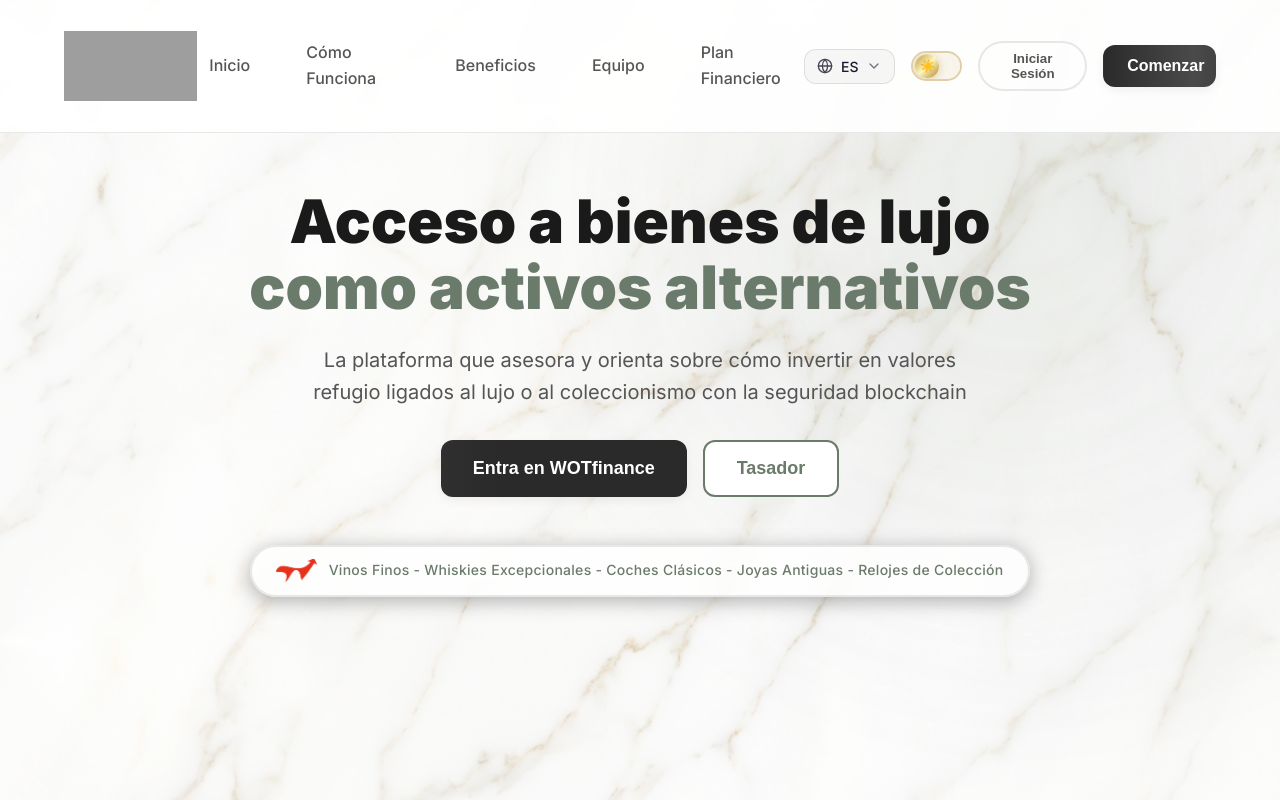
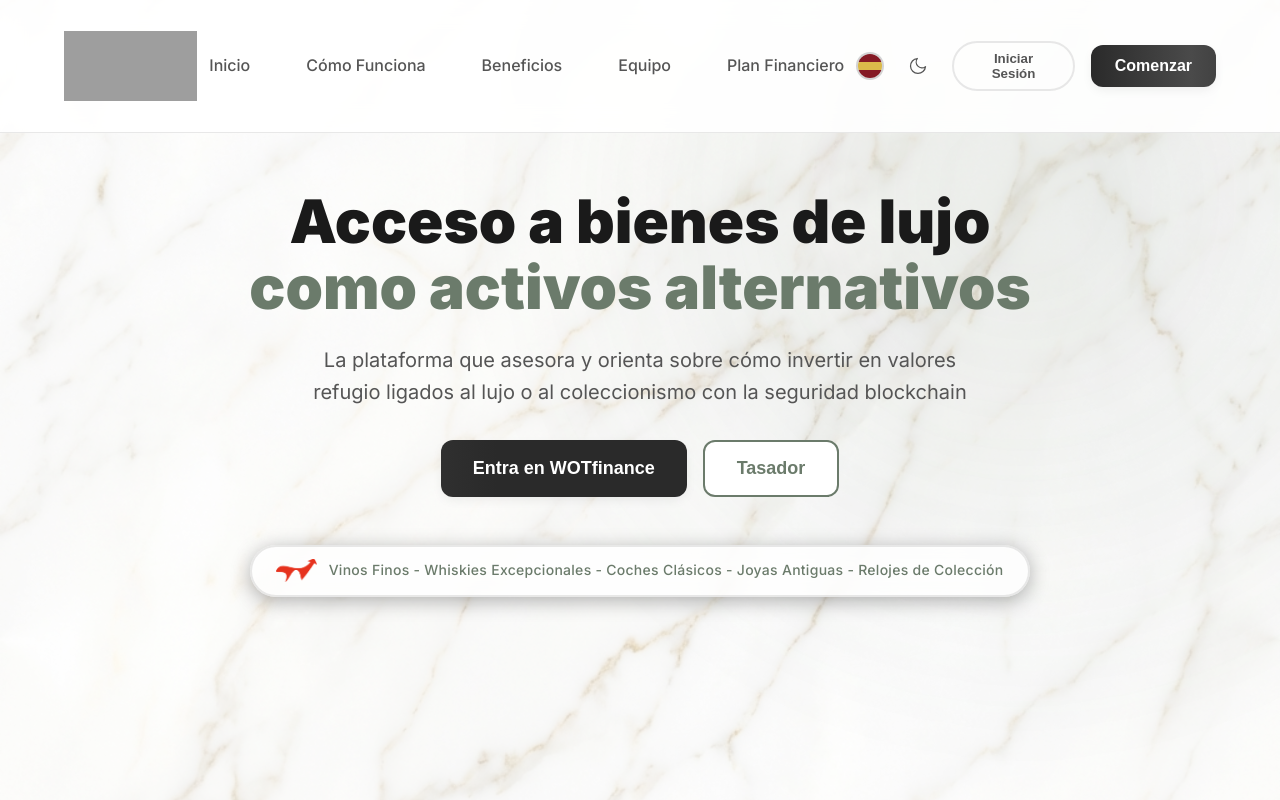
Before and after one commit to angelwotfinance/wotFinance, a React (Vite) app: page / in a window 1280 px wide. Shown: the top 800 px of the page. Built offline with nearby package versions, Linux system fonts and the light colour scheme; grey boxes are pictures that could not be loaded.

Commit message:
barra superior

```diff
--- a/src/components/LanguageSelector.css
+++ b/src/components/LanguageSelector.css
@@ -1,73 +1,67 @@
-/* Language Selector Styles */
+/* Language Selector - Minimalist Circular Flags */
 
 .language-selector {
     position: relative;
     z-index: 100;
 }
 
-/* Selector Button */
-.language-selector-btn {
+/* Main Button - Just a circular flag */
+.language-btn {
     display: flex;
     align-items: center;
-    gap: 0.5rem;
-    padding: 0.5rem 0.75rem;
-    border-radius: 0.75rem;
-    border: 1px solid rgba(255, 255, 255, 0.15);
-    background: rgba(255, 255, 255, 0.05);
+    justify-content: center;
+    padding: 0;
+    border: none;
+    background: transparent;
     cursor: pointer;
-    transition: all 0.2s ease;
-    font-family: inherit;
+    transition: transform var(--transition-fast);
 }
 
-.language-selector.light .language-selector-btn {
-    border-color: rgba(0, 0, 0, 0.1);
-    background: rgba(0, 0, 0, 0.03);
-    color: #1a1a2e;
+.language-btn:hover {
+    transform: scale(1.1);
 }
 
-.language-selector.dark .language-selector-btn {
-    border-color: rgba(255, 255, 255, 0.15);
-    background: rgba(255, 255, 255, 0.05);
-    color: #ffffff;
+/* Circular Flag Style */
+.flag-circle {
+    display: flex;
+    align-items: center;
+    justify-content: center;
+    width: 28px;
+    height: 28px;
+    border-radius: 50%;
+    background: rgba(0, 0, 0, 0.1);
+    border: 2px solid var(--metallic-border);
+    filter: saturate(0.6) brightness(0.95);
+    transition: all var(--transition-fast);
+    overflow: hidden;
 }
 
-.language-selector-btn:hover {
-    border-color: var(--color-gold, #d4af37);
-    background: rgba(212, 175, 55, 0.1);
+.flag-svg {
+    width: 100%;
+    height: 100%;
+    object-fit: cover;
 }
 
-/* Icons */
-.globe-icon {
-    width: 1rem;
-    height: 1rem;
-    opacity: 0.8;
-}
-
-.chevron-icon {
-    width: 1rem;
-    height: 1rem;
-    opacity: 0.6;
-    transition: transform 0.2s ease;
-}
-
-.chevron-icon.rotated {
-    transform: rotate(180deg);
-}
-
-.language-code {
-    font-weight: 500;
-    font-size: 0.875rem;
+.language-btn:hover .flag-circle,
+.language-option:hover .flag-circle {
+    filter: saturate(1) brightness(1);
+    border-color: var(--accent-color);
+    box-shadow: 0 2px 8px rgba(107, 123, 107, 0.3);
 }
 
 /* Dropdown */
 .language-dropdown {
     position: absolute;
     right: 0;
-    top: calc(100% + 0.5rem);
-    width: 12rem;
-    border-radius: 0.75rem;
-    overflow: hidden;
-    box-shadow: 0 10px 40px rgba(0, 0, 0, 0.2);
+    top: calc(100% + 8px);
+    display: flex;
+    gap: 6px;
+    padding: 8px;
+    border-radius: 20px;
+    background: var(--glass-bg);
+    backdrop-filter: var(--glass-blur);
+    border: 1px solid var(--metallic-border);
+    box-shadow: var(--shadow-lg);
     animation: dropdownFadeIn 0.2s ease;
 }
 
@@ -83,79 +77,33 @@
     }
 }
 
-.language-selector.light .language-dropdown {
-    background: #ffffff;
-    border: 1px solid rgba(0, 0, 0, 0.1);
-}
-
-.language-selector.dark .language-dropdown {
-    background: #1a1a2e;
-    border: 1px solid rgba(255, 255, 255, 0.1);
-}
-
 /* Language Option */
 .language-option {
     display: flex;
     align-items: center;
-    gap: 0.75rem;
-    width: 100%;
-    padding: 0.75rem 1rem;
+    justify-content: center;
+    padding: 0;
     border: none;
     background: transparent;
     cursor: pointer;
-    transition: all 0.15s ease;
-    text-align: left;
-    font-family: inherit;
+    transition: transform var(--transition-fast);
 }
 
-.language-selector.light .language-option {
-    color: #1a1a2e;
+.language-option:hover {
+    transform: scale(1.15);
 }
 
-.language-selector.dark .language-option {
-    color: #ffffff;
-}
-
-.language-selector.light .language-option:hover {
-    background: rgba(0, 0, 0, 0.05);
-}
-
-.language-selector.dark .language-option:hover {
-    background: rgba(255, 255, 255, 0.05);
-}
-
-.language-option.active {
-    background: rgba(212, 175, 55, 0.15) !important;
-    color: var(--color-gold, #d4af37);
-}
-
-.language-flag {
-    font-size: 1.25rem;
-    line-height: 1;
-}
-
-.language-info {
-    display: flex;
-    flex-direction: column;
-}
-
-.language-name {
-    font-weight: 500;
-    font-size: 0.875rem;
-}
-
-.language-code-small {
-    font-size: 0.75rem;
-    opacity: 0.6;
+.language-option.active .flag-circle {
+    filter: saturate(1) brightness(1);
+    border-color: var(--accent-color);
+    box-shadow: 0 0 0 2px var(--accent-color);
 }
 
 /* Responsive */
 @media (max-width: 768px) {
-    .language-selector-btn {
-        padding: 0.4rem 0.6rem;
-    }
-
-    .language-dropdown {
-        right: -1rem;
+    .flag-circle {
+        width: 24px;
+        height: 24px;
+        font-size: 14px;
     }
 }
--- a/src/components/LanguageSelector.jsx
+++ b/src/components/LanguageSelector.jsx
@@ -3,6 +3,50 @@ import { useLanguage } from '../context/LanguageContext';
 import { useTheme } from '../context/ThemeContext';
 import { languages } from '../config/locales';
 import './LanguageSelector.css';
+
+// SVG Flag components for reliable rendering
+const flags = {
+    es: (
+        <svg viewBox="0 0 512 512" className="flag-svg">
+            <rect y="0" fill="#C60B1E" width="512" height="170.67" />
+            <rect y="170.67" fill="#FFC400" width="512" height="170.67" />
+            <rect y="341.33" fill="#C60B1E" width="512" height="170.67" />
+        </svg>
+    ),
+    en: (
+        <svg viewBox="0 0 512 512" className="flag-svg">
+            <rect fill="#012169" width="512" height="512" />
+            <path fill="#FFF" d="M512 0v64L322 256l190 187v69h-67L254 324 68 512H0v-68l186-187L0 74V0h62l192 188L440 0z" />
+            <path fill="#C8102E" d="M184 324l11 34L42 512H0v-3l184-185zm124-12l54 8 150 147v45L308 312zM512 0L320 196l-4-44L466 0h46zM0 1l193 189-59-8L0 49V1z" />
+            <path fill="#FFF" d="M176 0v512h160V0H176zM0 176v160h512V176H0z" />
+            <path fill="#C8102E" d="M0 208v96h512v-96H0zM208 0v512h96V0h-96z" />
+        </svg>
+    ),
+    de: (
+        <svg viewBox="0 0 512 512" className="flag-svg">
+            <rect y="0" fill="#000" width="512" height="170.67" />
+            <rect y="170.67" fill="#DD0000" width="512" height="170.67" />
+            <rect y="341.33" fill="#FFCE00" width="512" height="170.67" />
+        </svg>
+    ),
+    fr: (
+        <svg viewBox="0 0 512 512" className="flag-svg">
+            <rect x="0" fill="#002654" width="170.67" height="512" />
+            <rect x="170.67" fill="#FFF" width="170.67" height="512" />
+            <rect x="341.33" fill="#CE1126" width="170.67" height="512" />
+        </svg>
+    ),
+    zh: (
+        <svg viewBox="0 0 512 512" className="flag-svg">
+            <rect fill="#DE2910" width="512" height="512" />
+            <polygon fill="#FFDE00" points="155.5,70.5 176.3,134.5 244,134.5 189.4,173.5 210.2,237.5 155.5,198.5 100.8,237.5 121.6,173.5 67,134.5 134.7,134.5" />
+            <polygon fill="#FFDE00" points="280.5,38 288.5,62 314,62 294,77 302,101 280.5,86 259,101 267,77 247,62 272.5,62" />
+            <polygon fill="#FFDE00" points="352,86 360,110 385.5,110 365.5,125 373.5,149 352,134 330.5,149 338.5,125 318.5,110 344,110" />
+            <polygon fill="#FFDE00" points="352,166 360,190 385.5,190 365.5,205 373.5,229 352,214 330.5,229 338.5,205 318.5,190 344,190" />
+            <polygon fill="#FFDE00" points="280.5,206 288.5,230 314,230 294,245 302,269 280.5,254 259,269 267,245 247,230 272.5,230" />
+        </svg>
+    )
+};
 
 const LanguageSelector = () => {
     const { language, setLanguage } = useLanguage();
@@ -45,37 +89,13 @@ const LanguageSelector = () => {
     return (
         <div className={`language-selector ${theme}`} ref={dropdownRef}>
             <button
-                className="language-selector-btn"
+                className="language-btn"
                 onClick={() => setIsOpen(!isOpen)}
                 aria-expanded={isOpen}
                 aria-haspopup="listbox"
                 aria-label="Select language"
             >
-                <svg
-                    className="globe-icon"
-                    viewBox="0 0 24 24"
-                    fill="none"
-                    stroke="currentColor"
-                    strokeWidth="2"
-                    strokeLinecap="round"
-                    strokeLinejoin="round"
-                >
-                    <circle cx="12" cy="12" r="10" />
-                    <line x1="2" y1="12" x2="22" y2="12" />
-                    <path d="M12 2a15.3 15.3 0 0 1 4 10 15.3 15.3 0 0 1-4 10 15.3 15.3 0 0 1-4-10 15.3 15.3 0 0 1 4-10z" />
-                </svg>
-                <span className="language-code">{currentLang.code.toUpperCase()}</span>
-                <svg
-                    className={`chevron-icon ${isOpen ? 'rotated' : ''}`}
-                    viewBox="0 0 24 24"
-                    fill="none"
-                    stroke="currentColor"
-                    strokeWidth="2"
-                    strokeLinecap="round"
-                    strokeLinejoin="round"
-                >
-                    <polyline points="6 9 12 15 18 9" />
-                </svg>
+                <span className="flag-circle">{flags[currentLang.code]}</span>
             </button>
 
             {isOpen && (
@@ -88,11 +108,7 @@ const LanguageSelector = () => {
                             role="option"
                             aria-selected={language === lang.code}
                         >
-                            <span className="language-flag">{lang.flag}</span>
-                            <div className="language-info">
-                                <span className="language-name">{lang.name}</span>
-                                <span className="language-code-small">{lang.code.toUpperCase()}</span>
-                            </div>
+                            <span className="flag-circle">{flags[lang.code]}</span>
                         </button>
                     ))}
                 </div>
--- a/src/components/Navbar.css
+++ b/src/components/Navbar.css
@@ -64,6 +64,7 @@
     position: relative;
     padding: var(--space-2) var(--space-3);
     border-radius: var(--radius-full);
+    white-space: nowrap;
 }
 
 .nav-link::after {
--- a/src/components/ThemeToggle.css
+++ b/src/components/ThemeToggle.css
@@ -1,100 +1,25 @@
-.theme-toggle {
-    position: relative;
-    width: 60px;
-    height: 30px;
+.theme-toggle-minimal {
     background: transparent;
-    border: 2px solid var(--gold-border, rgba(179, 135, 40, 0.4));
-    border-radius: var(--radius-full);
+    border: none;
     cursor: pointer;
-    transition: all var(--transition-normal);
-    padding: 0;
-    overflow: hidden;
-}
-
-.theme-toggle:hover {
-    border-color: var(--gold-border-hover, rgba(191, 149, 63, 0.7));
-    transform: scale(1.05);
-    box-shadow: 0 0 15px rgba(179, 135, 40, 0.3);
-}
-
-.theme-toggle-track {
-    position: relative;
-    width: 100%;
-    height: 100%;
+    padding: var(--space-2);
     display: flex;
     align-items: center;
-    background: var(--toggle-bg, rgba(179, 135, 40, 0.1));
-    backdrop-filter: blur(10px);
+    justify-content: center;
+    color: var(--text-secondary);
+    transition: all var(--transition-fast);
     border-radius: var(--radius-full);
 }
 
-.theme-toggle-thumb {
-    position: absolute;
-    width: 24px;
-    height: 24px;
-    background: linear-gradient(135deg, #BF953F 0%, #FCF6BA 50%, #B38728 100%);
-    border-radius: 50%;
-    display: flex;
-    align-items: center;
-    justify-content: center;
-    font-size: 12px;
-    transition: transform var(--transition-normal), box-shadow var(--transition-normal);
-    left: 2px;
-    box-shadow:
-        0 2px 8px rgba(179, 135, 40, 0.4),
-        inset 0 1px 0 rgba(255, 255, 255, 0.3);
+.theme-toggle-minimal:hover {
+    color: var(--accent-color);
+    transform: scale(1.1);
 }
 
-/* Posición del thumb cuando está en modo oscuro */
-[data-theme="dark"] .theme-toggle-thumb {
-    transform: translateX(30px);
-    background: linear-gradient(135deg, #AA771C 0%, #FBF5B7 50%, #B38728 100%);
-    box-shadow:
-        0 2px 12px rgba(191, 149, 63, 0.5),
-        inset 0 1px 0 rgba(255, 255, 255, 0.4);
+.theme-toggle-minimal svg {
+    transition: transform var(--transition-normal);
 }
 
-/* Estilos para modo oscuro */
-[data-theme="dark"] .theme-toggle {
-    --gold-border: rgba(191, 149, 63, 0.5);
-    --gold-border-hover: rgba(252, 246, 186, 0.6);
-    --toggle-bg: rgba(191, 149, 63, 0.15);
+.theme-toggle-minimal:hover svg {
+    transform: rotate(15deg);
 }
-
-/* Estilos para modo claro */
-[data-theme="light"] .theme-toggle {
-    --gold-border: rgba(179, 135, 40, 0.4);
-    --gold-border-hover: rgba(191, 149, 63, 0.7);
-    --toggle-bg: rgba(179, 135, 40, 0.08);
-}
-
-/* Animación al hacer hover */
-.theme-toggle:active .theme-toggle-thumb {
-    transform: scale(0.9);
-}
-
-[data-theme="dark"] .theme-toggle:active .theme-toggle-thumb {
-    transform: translateX(30px) scale(0.9);
-}
-
-/* Responsive */
-@media (max-width: 768px) {
-    .theme-toggle {
-        width: 50px;
-        height: 26px;
-    }
-
-    .theme-toggle-thumb {
-        width: 20px;
-        height: 20px;
-        font-size: 10px;
-    }
-
-    [data-theme="dark"] .theme-toggle-thumb {
-        transform: translateX(24px);
-    }
-
-    [data-theme="dark"] .theme-toggle:active .theme-toggle-thumb {
-        transform: translateX(24px) scale(0.9);
-    }
-}
--- a/src/components/ThemeToggle.jsx
+++ b/src/components/ThemeToggle.jsx
@@ -7,16 +7,30 @@ const ThemeToggle = () => {
 
     return (
         <button
-            className="theme-toggle"
+            className="theme-toggle-minimal"
             onClick={toggleTheme}
             aria-label="Cambiar tema"
             title={theme === 'light' ? 'Cambiar a modo oscuro' : 'Cambiar a modo claro'}
         >
-            <div className="theme-toggle-track">
-                <div className="theme-toggle-thumb">
-                    {theme === 'light' ? '☀️' : '🌙'}
-                </div>
-            </div>
+            {theme === 'light' ? (
+                // Moon icon (show in light mode - click to go dark)
+                <svg width="20" height="20" viewBox="0 0 24 24" fill="none" stroke="currentColor" strokeWidth="1.5" strokeLinecap="round" strokeLinejoin="round">
+                    <path d="M21 12.79A9 9 0 1 1 11.21 3 7 7 0 0 0 21 12.79z"></path>
+                </svg>
+            ) : (
+                // Sun icon (show in dark mode - click to go light)
+                <svg width="20" height="20" viewBox="0 0 24 24" fill="none" stroke="currentColor" strokeWidth="1.5" strokeLinecap="round" strokeLinejoin="round">
+                    <circle cx="12" cy="12" r="5"></circle>
+                    <line x1="12" y1="1" x2="12" y2="3"></line>
+                    <line x1="12" y1="21" x2="12" y2="23"></line>
+                    <line x1="4.22" y1="4.22" x2="5.64" y2="5.64"></line>
+                    <line x1="18.36" y1="18.36" x2="19.78" y2="19.78"></line>
+                    <line x1="1" y1="12" x2="3" y2="12"></line>
+                    <line x1="21" y1="12" x2="23" y2="12"></line>
+                    <line x1="4.22" y1="19.78" x2="5.64" y2="18.36"></line>
+                    <line x1="18.36" y1="5.64" x2="19.78" y2="4.22"></line>
+                </svg>
+            )}
         </button>
     );
 };
--- a/src/index.css
+++ b/src/index.css
@@ -232,7 +232,9 @@ p {
 
 /* Buttons */
 .btn {
-  display: inline-block;
+  display: inline-flex;
+  align-items: center;
+  justify-content: center;
   padding: var(--space-3) var(--space-6);
   font-size: var(--font-size-base);
   font-weight: 600;
@@ -244,6 +246,7 @@ p {
   text-align: center;
   position: relative;
   overflow: hidden;
+  white-space: nowrap;
 }
 
 .btn::before {
```
